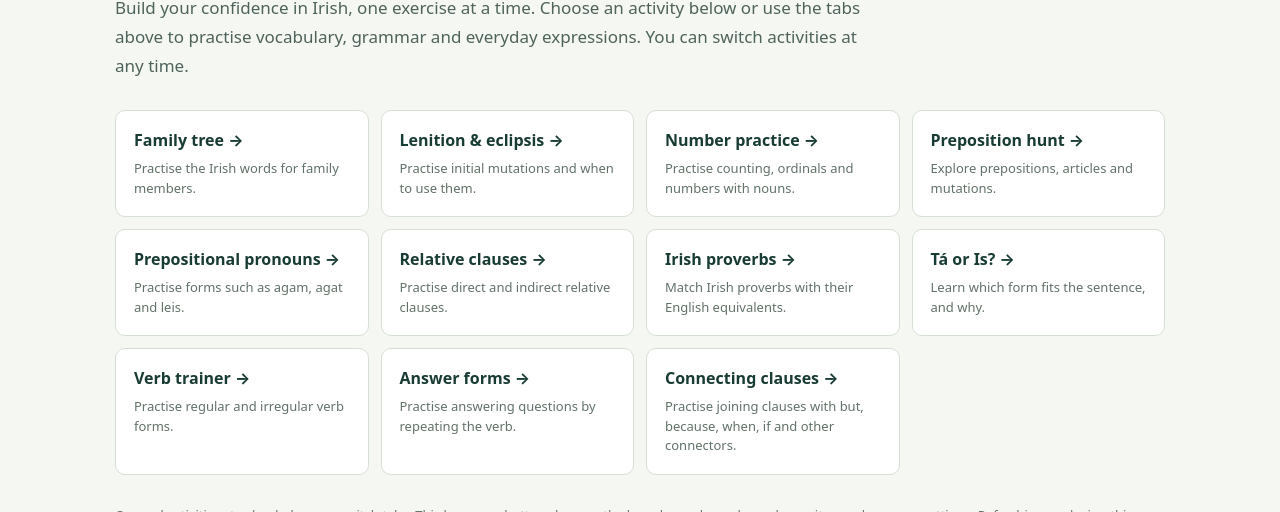
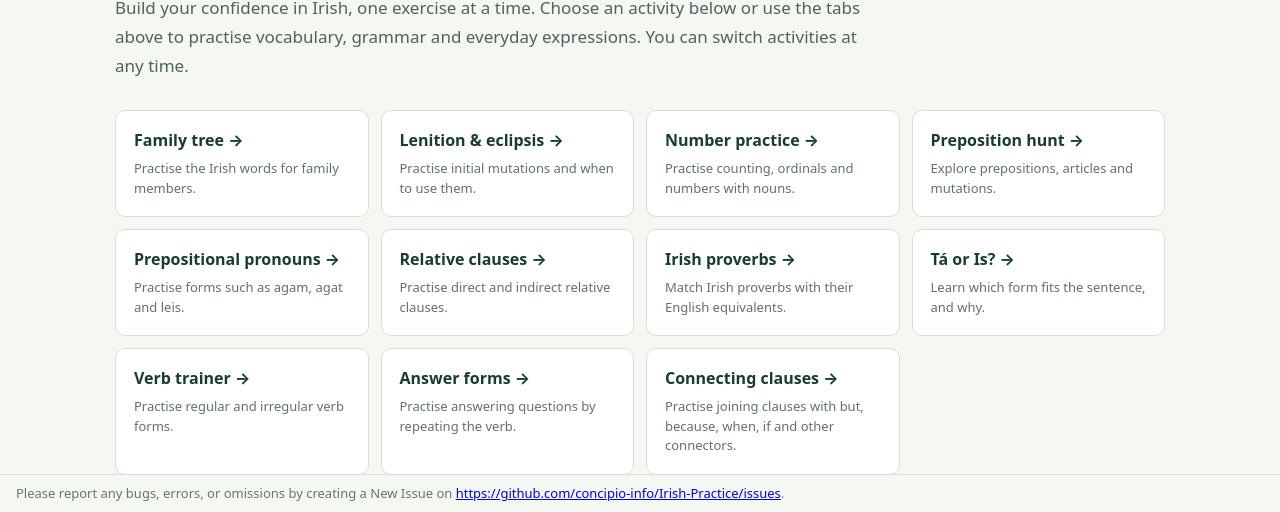
Before and after one commit to concipio-info/Irish-Practice, a plain HTML site: page index.html in a window 1280 px wide. Shown: the part 288-800 px from the top of the page. Drawn offline with Linux system fonts and the light colour scheme.

Commit message:
[4] added bug submission

```diff
--- a/index.html
+++ b/index.html
@@ -14,6 +14,10 @@
 <section id="home" role="tabpanel" aria-labelledby="tab-home"><div class="intro"><div class="eyebrow" id="eyebrow"></div><h1 id="heading"></h1><p class="lead" id="intro"></p><div class="cards" id="cards"></div><p class="hint" id="hint"></p></div></section>
 <section id="workspace" hidden><div class="toolbar"><strong id="activeTitle"></strong><a id="open" target="_blank" rel="noopener"></a><button id="reload" type="button"></button></div><details><summary id="helpTitle"></summary><p id="help"></p><code id="path"></code></details><div class="frames" id="frames"></div></section>
 </main>
+<footer class="hint" style="flex-shrink:0;padding:8px 16px;border-top:1px solid #d7e0d8;overflow-wrap:anywhere">
+<p id="report-en" lang="en" style="margin:0">Please report any bugs, errors, or omissions by creating a New Issue on <a href="https://github.com/concipio-info/Irish-Practice/issues" target="_blank" rel="noopener">https://github.com/concipio-info/Irish-Practice/issues</a>.</p>
+<p id="report-ga" lang="ga" style="margin:0" hidden>Tabhair tuairisc ar aon fhabhtanna, earráidí nó easnaimh, le do thoil, trí “New Issue” a chruthú ar <a href="https://github.com/concipio-info/Irish-Practice/issues" target="_blank" rel="noopener">https://github.com/concipio-info/Irish-Practice/issues</a>.</p>
+</footer>
 <noscript>Please enable JavaScript to use the app tabs. Cumasaigh JavaScript chun na cluaisíní a úsáid.</noscript>
 <script>
 'use strict';
@@ -36,7 +40,7 @@ const TEXT={en:{home:'Home',subtitle:'Your Irish practice collection',eyebrow:'A
 const $=id=>document.getElementById(id);let language='en',active='home';try{language=localStorage.getItem('irish-launcher-language')==='ga'?'ga':'en'}catch{}
 const url=app=>'./'+encodeURIComponent(app.folder)+'/'+app.file.split('/').map(encodeURIComponent).join('/');
 function choose(id){active=id;const isHome=id==='home';$('home').hidden=!isHome;$('workspace').hidden=isHome;for(const b of $('tabs').children){const selected=b.dataset.id===id;b.setAttribute('aria-selected',String(selected));b.tabIndex=selected?0:-1}for(const frame of $('frames').children)frame.hidden=true;if(!isHome){const app=APPS.find(a=>a.id===id);let frame=$('frame-'+id);if(!frame){frame=document.createElement('iframe');frame.id='frame-'+id;frame.src=url(app);frame.setAttribute('role','tabpanel');frame.setAttribute('aria-labelledby','tab-'+id);frame.allow='fullscreen';$('frames').append(frame)}frame.hidden=false;frame.title=app[language][1];$('activeTitle').textContent=app[language][1];$('open').href=url(app);$('path').textContent=app.folder+'/'+app.file} }
-function render(){const t=TEXT[language];$('license').textContent=language==='en'?'Licence ↗':'Ceadúnas ↗';$('license').title=language==='en'?'Read the licence (opens in a new tab)':'Léigh an ceadúnas (osclaítear i gcluaisín nua)';document.documentElement.lang=language;for(const key of ['subtitle','eyebrow','heading','intro','hint','open','reload','helpTitle','help'])$(key).textContent=t[key];$('language').textContent=language==='en'?'Gaeilge':'English';$('language').lang=language==='en'?'ga':'en';$('tabs').setAttribute('aria-label',t.nav);$('tabs').replaceChildren();for(const item of [{id:'home'},...APPS]){const b=document.createElement('button');b.type='button';b.id='tab-'+item.id;b.dataset.id=item.id;b.setAttribute('role','tab');b.setAttribute('aria-controls',item.id==='home'?'home':'frame-'+item.id);b.textContent=item.id==='home'?t.home:item[language][0];b.title=item.id==='home'?t.home:item[language][1];b.onclick=()=>choose(item.id);$('tabs').append(b)}$('cards').replaceChildren();for(const app of APPS){const b=document.createElement('button');b.className='card';b.type='button';const title=document.createElement('strong'),desc=document.createElement('span');title.textContent=app[language][1]+' →';desc.textContent=app[language][2];b.append(title,desc);b.onclick=()=>{choose(app.id);$('tab-'+app.id).focus()};$('cards').append(b)}choose(active)}
+function render(){const t=TEXT[language];$('report-en').hidden=language!=='en';$('report-ga').hidden=language!=='ga';$('license').textContent=language==='en'?'Licence ↗':'Ceadúnas ↗';$('license').title=language==='en'?'Read the licence (opens in a new tab)':'Léigh an ceadúnas (osclaítear i gcluaisín nua)';document.documentElement.lang=language;for(const key of ['subtitle','eyebrow','heading','intro','hint','open','reload','helpTitle','help'])$(key).textContent=t[key];$('language').textContent=language==='en'?'Gaeilge':'English';$('language').lang=language==='en'?'ga':'en';$('tabs').setAttribute('aria-label',t.nav);$('tabs').replaceChildren();for(const item of [{id:'home'},...APPS]){const b=document.createElement('button');b.type='button';b.id='tab-'+item.id;b.dataset.id=item.id;b.setAttribute('role','tab');b.setAttribute('aria-controls',item.id==='home'?'home':'frame-'+item.id);b.textContent=item.id==='home'?t.home:item[language][0];b.title=item.id==='home'?t.home:item[language][1];b.onclick=()=>choose(item.id);$('tabs').append(b)}$('cards').replaceChildren();for(const app of APPS){const b=document.createElement('button');b.className='card';b.type='button';const title=document.createElement('strong'),desc=document.createElement('span');title.textContent=app[language][1]+' →';desc.textContent=app[language][2];b.append(title,desc);b.onclick=()=>{choose(app.id);$('tab-'+app.id).focus()};$('cards').append(b)}choose(active)}
 $('language').onclick=()=>{language=language==='en'?'ga':'en';try{localStorage.setItem('irish-launcher-language',language)}catch{}render()};
 $('reload').onclick=()=>{if(confirm(TEXT[language].restart)){const app=APPS.find(a=>a.id===active);$('frame-'+active).src=url(app)}};
 $('tabs').addEventListener('keydown',e=>{const tabs=[...$('tabs').children];let i=tabs.indexOf(document.activeElement);if(i<0)return;if(e.key==='ArrowRight')i=(i+1)%tabs.length;else if(e.key==='ArrowLeft')i=(i+tabs.length-1)%tabs.length;else if(e.key==='Home')i=0;else if(e.key==='End')i=tabs.length-1;else return;e.preventDefault();choose(tabs[i].dataset.id);tabs[i].focus();tabs[i].scrollIntoView({block:'nearest',inline:'nearest'})});
```
